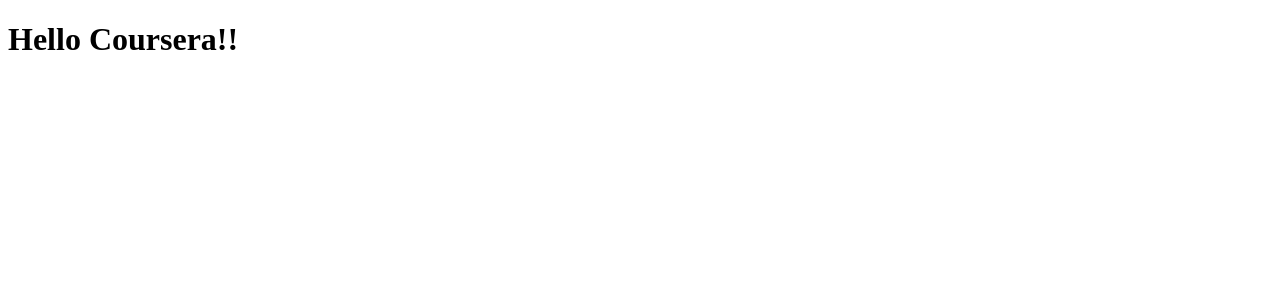
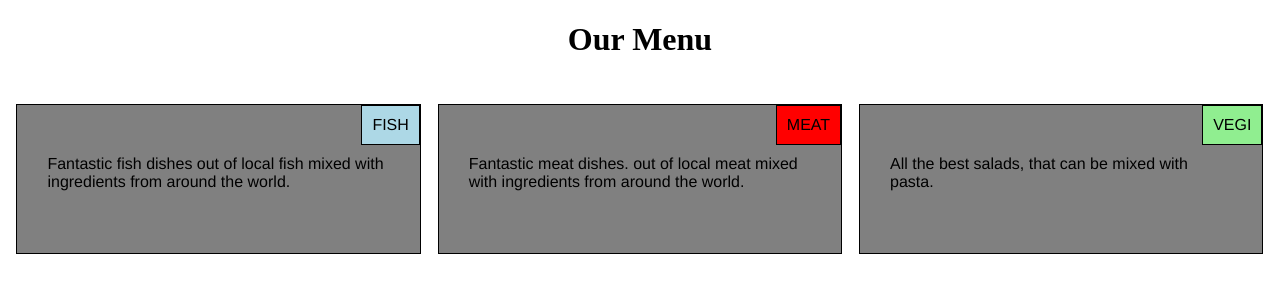
Before and after one commit to mtiliander/coursera-test, a plain HTML site: page site/index.html in a window 1280 px wide. Drawn offline with Linux system fonts and the light colour scheme.

Commit message:
Add files via upload

```diff
--- a/site/index.html
+++ b/site/index.html
@@ -1,9 +1,37 @@
 <!DOCTYPE html>
 <html>
 <head>
-	<title>Hello Coursera!</title>
+<meta charset="utf-8">
+<meta name="viewport" content="width=device-width, initial-scal=1">
+<link rel="stylesheet" href="css/mod2.css">
+<title>Module 2 - Magnus Tiliander</title>
 </head>
 <body>
-<h1>Hello Coursera!!</h1>
+<h1>Our Menu</h1>
+
+<div class="row">
+  <div class="col-lg-4 col-md-6">
+    <p>
+      <span class="fish">FISH</span>
+      <span class="pText">Fantastic fish dishes out of local fish mixed with ingredients from around the world.
+      </span>
+    </p>
+  </div>
+  <div class="col-lg-4 col-md-6">
+     <p >
+      <span class="meat">MEAT</span>
+      <span class="pText">Fantastic meat dishes. out of local meat mixed with ingredients from around the world.
+      </span>
+      </p>
+  </div>
+  <div class="col-lg-4 col-md-6">
+    <p>
+      <span class="vege">VEGI</span>
+      <span class="pText">All the best salads, that can be mixed with pasta.
+      </span>
+    </p>
+  </div>
+</div>
+
 </body>
 </html>
```
